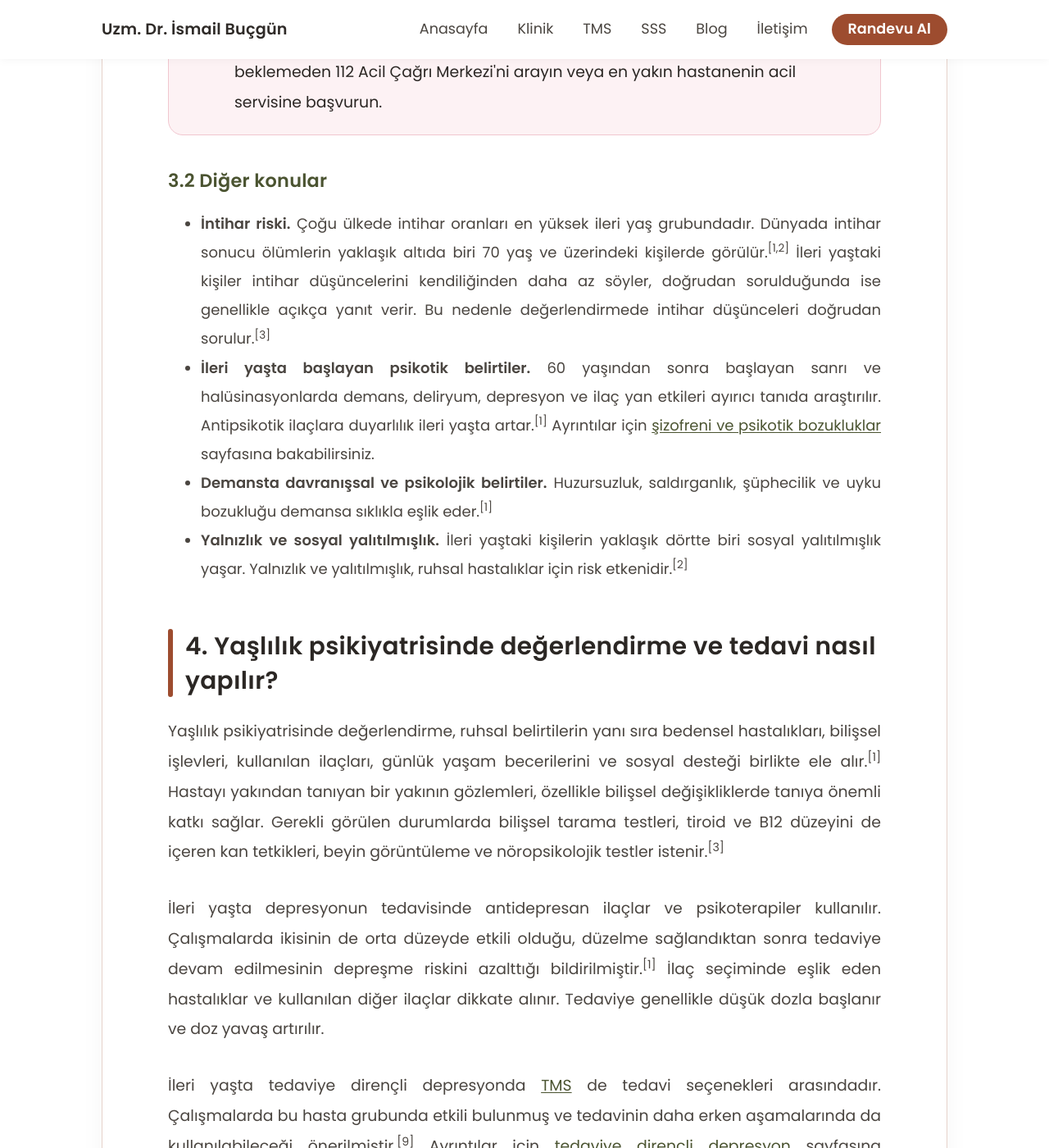
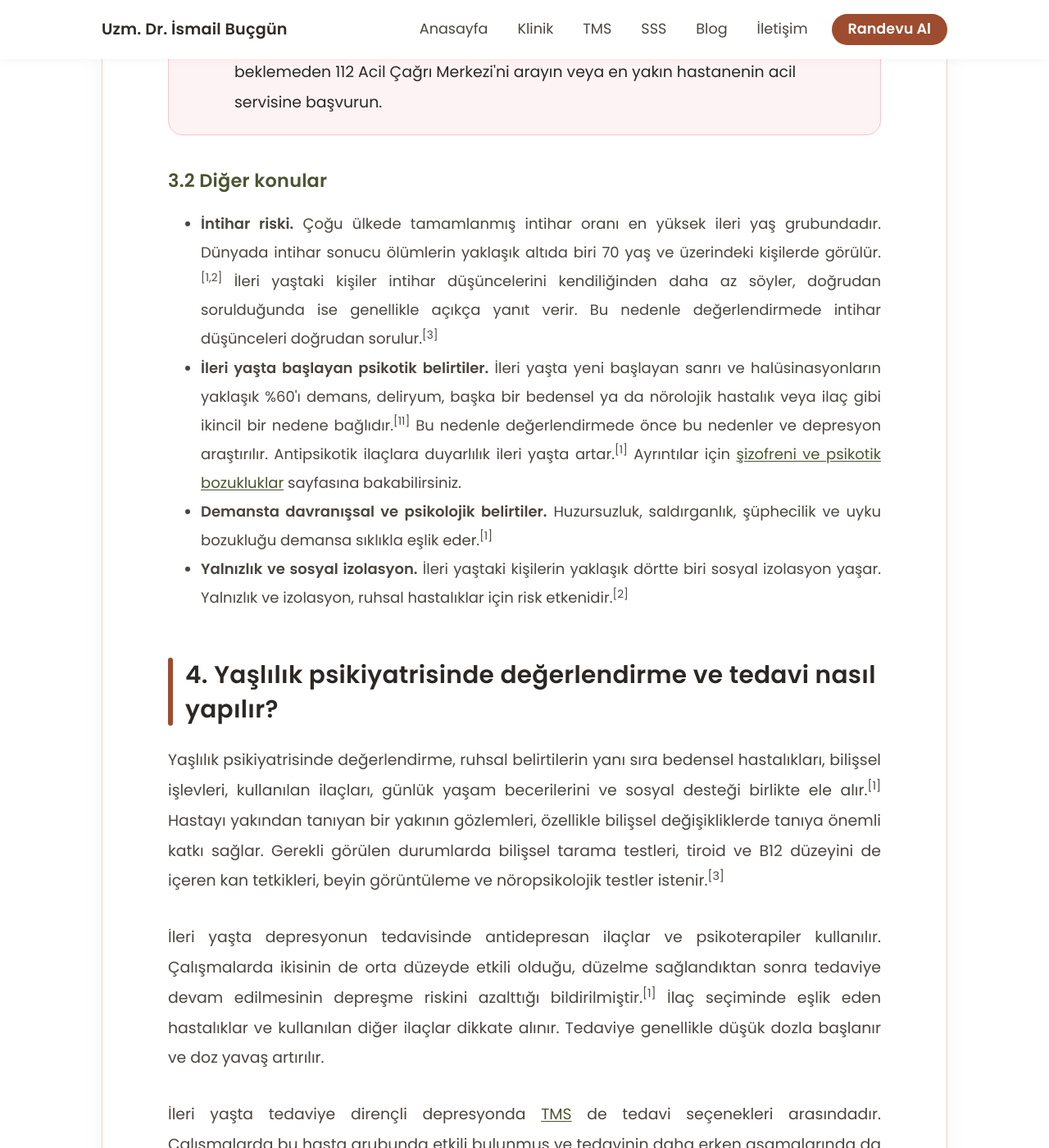
Before and after one commit to ibucgun/ibucgun.github.io, a Jekyll site: the page built from yaslilik-psikiyatrisi.html, in a window 1280 px wide and 1400 px high, scrolled down 3324 px. Shown: the whole window at 82% size. Built offline with Jekyll 4.4.1, drawn with Linux system fonts in a browser that asks for light colours; some of the changed text lies outside the part shown.

Commit message:
Update yaslilik-psikiyatrisi.html

```diff
--- a/yaslilik-psikiyatrisi.html
+++ b/yaslilik-psikiyatrisi.html
@@ -51,7 +54,7 @@
 </p>
 
 <ul>
-  <li><b>Birlikte görülen hastalıklar.</b> İleri yaşta ruhsal hastalıklar sıklıkla bedensel hastalıklar, kırılganlık ve bilişsel bozuklukla birlikte seyreder. Çoklu hastalık, bakımı hem hasta hem de bakım veren aile üyeleri için emek yoğun hâle getirir.<sup>[1]</sup></li>
+  <li><b>Birlikte görülen hastalıklar.</b> İleri yaşta ruhsal hastalıklar sıklıkla bedensel hastalıklar, kırılganlık ve bilişsel bozuklukla birlikte seyreder. Birden fazla hastalığın bir arada olması, tedaviyi ve günlük bakımı hem hasta hem de ona bakan aile üyeleri için zorlaştırır.<sup>[1]</sup></li>
   <li><b>Farklı görünüm.</b> Ruhsal hastalıklar ileri yaşta gençlerdekinden farklı görünebilir. Depresyon bedensel yakınmalarla, deliryum uyuklama ve içe kapanmayla, demans duygudurum ve davranış değişiklikleriyle ortaya çıkabilir. Belirtiler birbirine benzediği için ayırıcı tanı güçleşir.<sup>[1,3]</sup></li>
   <li><b>İlaçlara duyarlılık.</b> Yaşla birlikte ilaçların vücutta işlenişi değişir. Bazı uyku ilaçları, sakinleştiriciler ve antikolinerjik etkili ilaçlar düşme, bilinç bulanıklığı ve bellek sorunları riskini artırabilir. Antipsikotik ilaçların yan etkilerine duyarlılık da artar.<sup>[1,4]</sup></li>
   <li><b>Yaşçılık.</b> Yaşa dayalı kalıp yargılar, ruhsal yakınmaların yaşlanmanın olağan bir parçası sanılmasına yol açabilir. Bu nedenle ileri yaştaki ruhsal hastalıklar sıklıkla tanınmaz ve yeterince tedavi edilmez.<sup>[1–3]</sup></li>
@@ -95,10 +98,10 @@
 <h3>3.2 Diğer konular</h3>
 
 <ul>
-  <li><b>İntihar riski.</b> Çoğu ülkede intihar oranları en yüksek ileri yaş grubundadır. Dünyada intihar sonucu ölümlerin yaklaşık altıda biri 70 yaş ve üzerindeki kişilerde görülür.<sup>[1,2]</sup> İleri yaştaki kişiler intihar düşüncelerini kendiliğinden daha az söyler, doğrudan sorulduğunda ise genellikle açıkça yanıt verir. Bu nedenle değerlendirmede intihar düşünceleri doğrudan sorulur.<sup>[3]</sup></li>
-  <li><b>İleri yaşta başlayan psikotik belirtiler.</b> 60 yaşından sonra başlayan sanrı ve halüsinasyonlarda demans, deliryum, depresyon ve ilaç yan etkileri ayırıcı tanıda araştırılır. Antipsikotik ilaçlara duyarlılık ileri yaşta artar.<sup>[1]</sup> Ayrıntılar için <a href="/sizofreni">şizofreni ve psikotik bozukluklar</a> sayfasına bakabilirsiniz.</li>
+  <li><b>İntihar riski.</b> Çoğu ülkede tamamlanmış intihar oranı en yüksek ileri yaş grubundadır. Dünyada intihar sonucu ölümlerin yaklaşık altıda biri 70 yaş ve üzerindeki kişilerde görülür.<sup>[1,2]</sup> İleri yaştaki kişiler intihar düşüncelerini kendiliğinden daha az söyler, doğrudan sorulduğunda ise genellikle açıkça yanıt verir. Bu nedenle değerlendirmede intihar düşünceleri doğrudan sorulur.<sup>[3]</sup></li>
+  <li><b>İleri yaşta başlayan psikotik belirtiler.</b> İleri yaşta yeni başlayan sanrı ve halüsinasyonların yaklaşık %60'ı demans, deliryum, başka bir bedensel ya da nörolojik hastalık veya ilaç gibi ikincil bir nedene bağlıdır.<sup>[11]</sup> Bu nedenle değerlendirmede önce bu nedenler ve depresyon araştırılır. Antipsikotik ilaçlara duyarlılık ileri yaşta artar.<sup>[1]</sup> Ayrıntılar için <a href="/sizofreni">şizofreni ve psikotik bozukluklar</a> sayfasına bakabilirsiniz.</li>
   <li><b>Demansta davranışsal ve psikolojik belirtiler.</b> Huzursuzluk, saldırganlık, şüphecilik ve uyku bozukluğu demansa sıklıkla eşlik eder.<sup>[1]</sup></li>
-  <li><b>Yalnızlık ve sosyal yalıtılmışlık.</b> İleri yaştaki kişilerin yaklaşık dörtte biri sosyal yalıtılmışlık yaşar. Yalnızlık ve yalıtılmışlık, ruhsal hastalıklar için risk etkenidir.<sup>[2]</sup></li>
+  <li><b>Yalnızlık ve sosyal izolasyon.</b> İleri yaştaki kişilerin yaklaşık dörtte biri sosyal izolasyon yaşar. Yalnızlık ve izolasyon, ruhsal hastalıklar için risk etkenidir.<sup>[2]</sup></li>
 </ul>
 
 <h2 id="degerlendirme-tedavi">4. Yaşlılık psikiyatrisinde değerlendirme ve tedavi nasıl yapılır?</h2>
```
Also changed, not shown: other parts of yaslilik-psikiyatrisi.html (+8 -5 lines).
